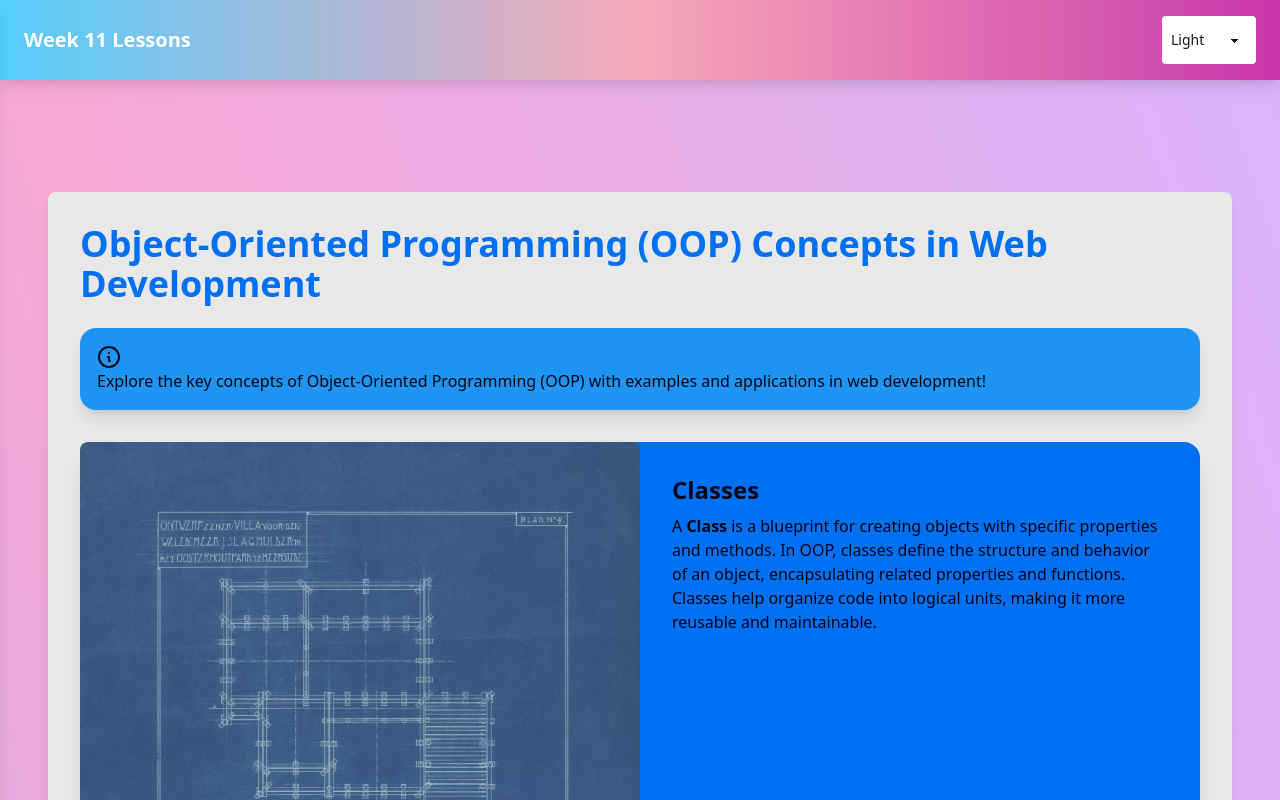
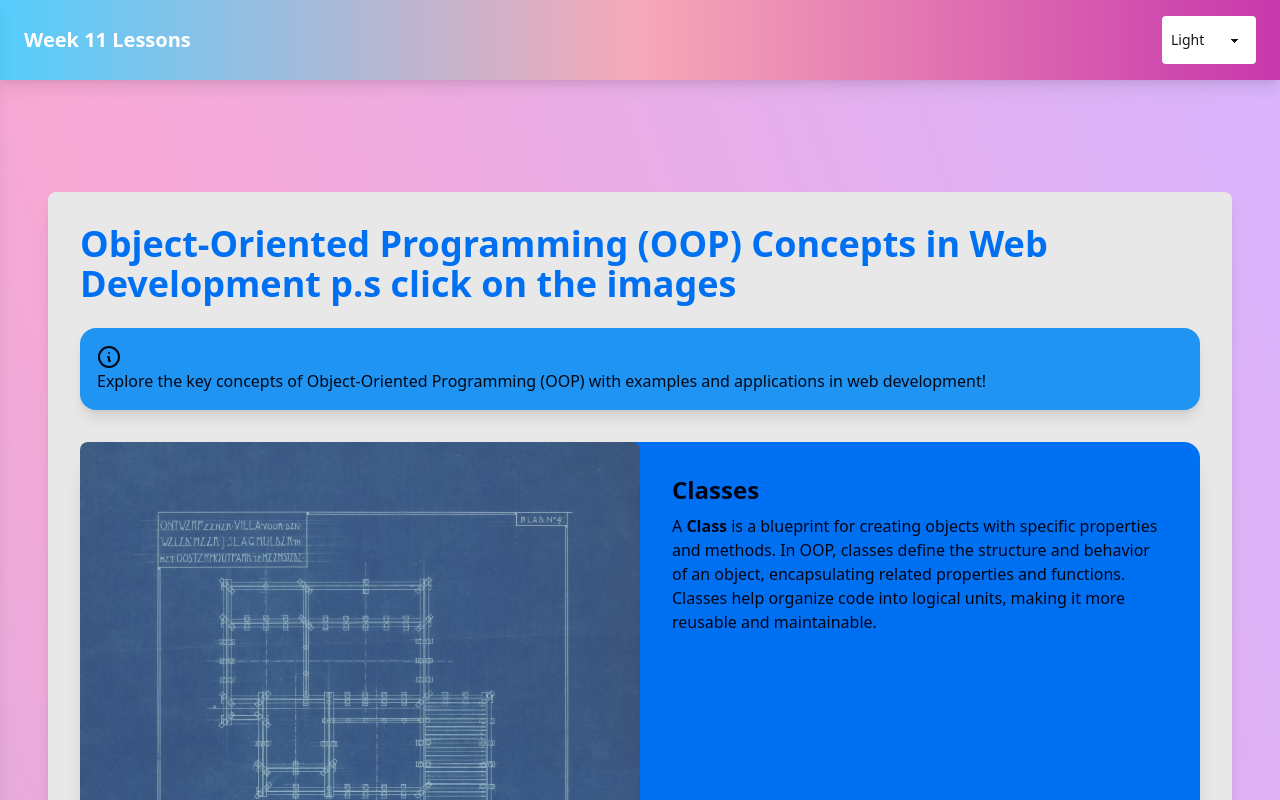
Before and after one commit to nicky-mc/week11-lessons-maybe, a Next.js app: page /object-orientated-programming in a window 1280 px wide. Shown: the top 800 px of the page. Built offline with nearby package versions, Linux system fonts and the light colour scheme.

Commit message:
more lessons completed

```diff
--- a/src/components/OOPExplanation.jsx
+++ b/src/components/OOPExplanation.jsx
@@ -13,7 +13,7 @@ const OOPExplanation = () => {
   return (
     <div className="p-8 bg-base-200 rounded-lg shadow-lg">
       {/* Main heading */}
-      <h1 className="text-4xl font-bold mb-6 text-primary">Object-Oriented Programming (OOP) Concepts in Web Development</h1>
+      <h1 className="text-4xl font-bold mb-6 text-primary">Object-Oriented Programming (OOP) Concepts in Web Development p.s click on the images</h1>
 
       {/* Introductory alert */}
       <div className="alert alert-info shadow-lg mb-8">
```
